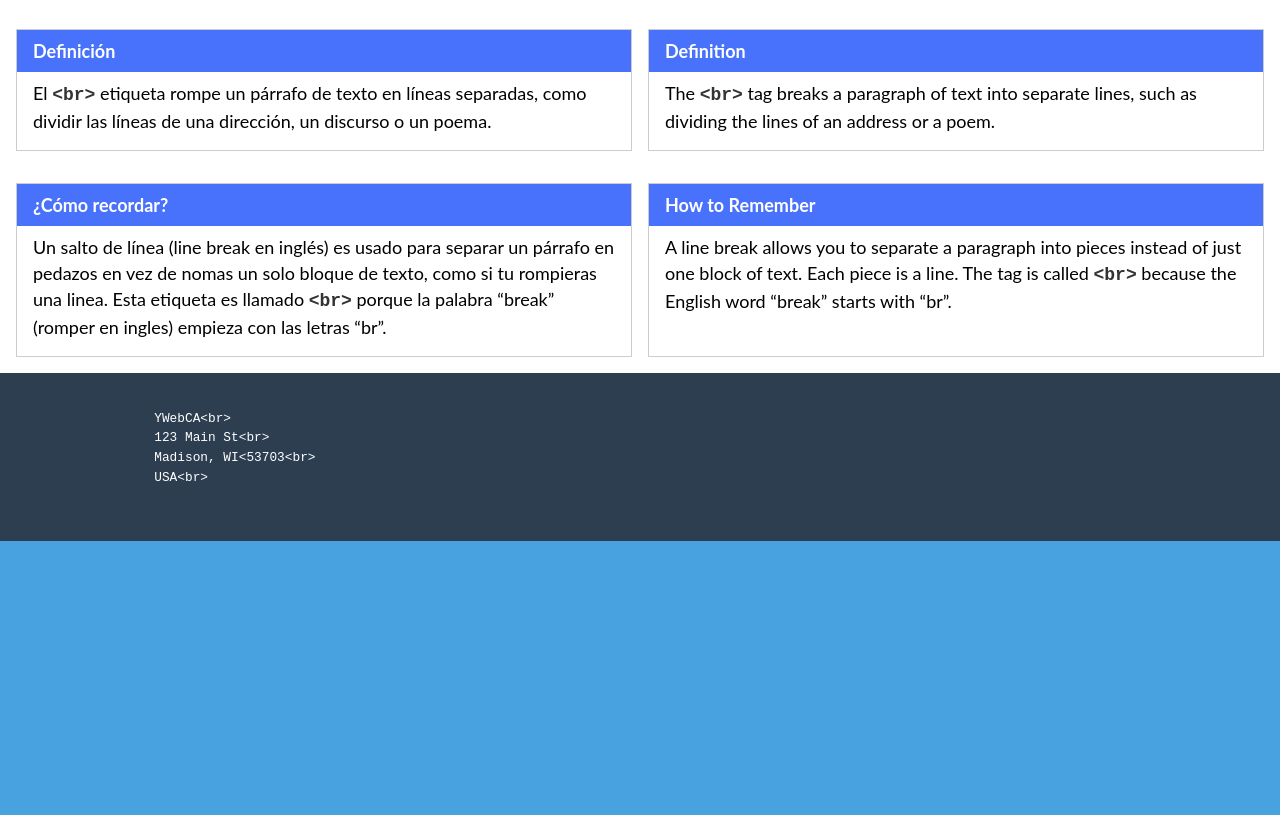
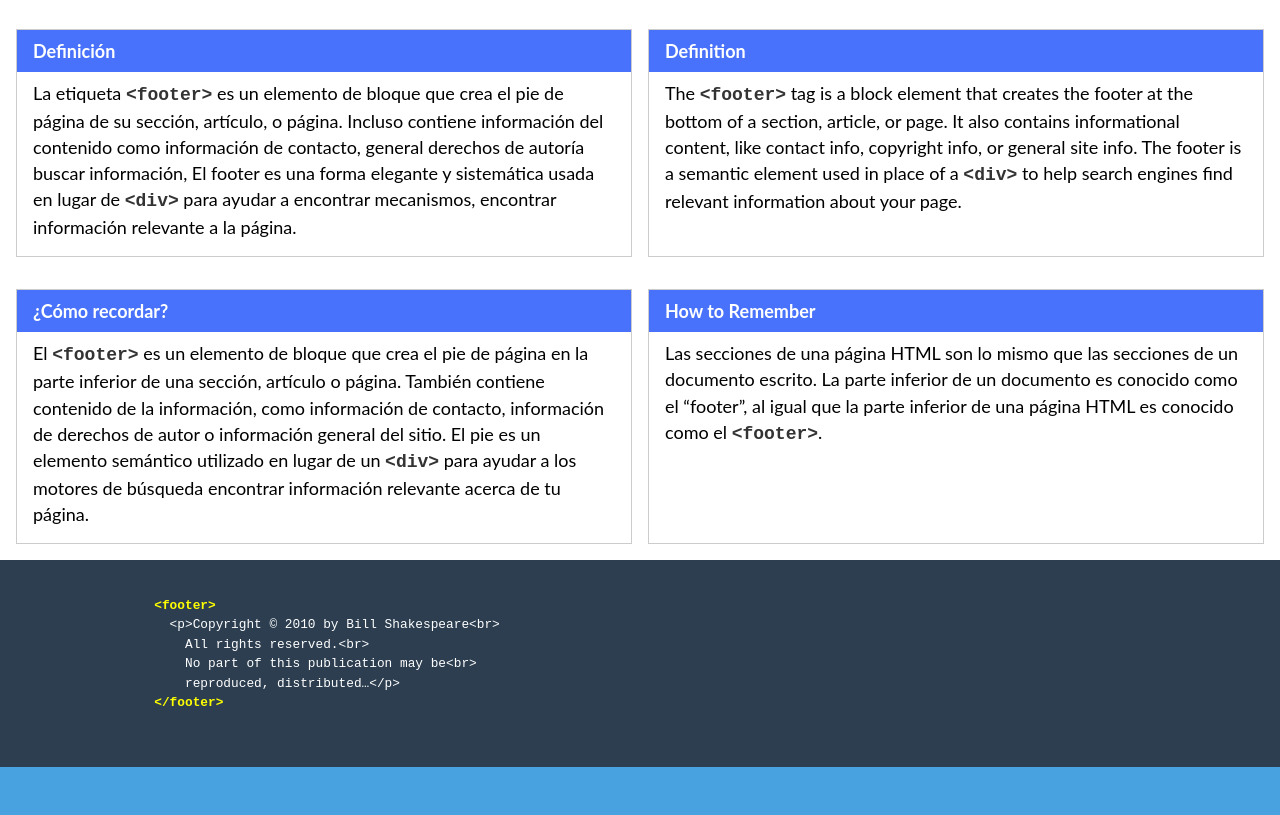
Before and after one commit to LMHT/LMHT.github.io, a plain HTML site: page elements/footer.html in a window 1280 px wide. Shown: the part 122-937 px from the top of the page. Before the commit the page ends 800 px from the top, so only its background shows below. Drawn offline with Linux system fonts and the light colour scheme; files that its build step writes are made by us from their sources.

Commit message:
Adds fade in effect to card, edits content within footer.html, adds empty.html, adds option value of empty.html to dropdown menu, edits CSS for code sample

```diff
--- a/css/style.css
+++ b/css/style.css
@@ -1,26 +1,3 @@
-/*
-
-.site-footer a {
-  color: #ddd;
-  text-decoration: none;
-}
-
-.site-footer a:hover {
-  color: #eee;
-}
-
-.header-meta p {
-  text-align: center;
-}
-
-.definition code, .how-to-remember code {
-  color: #333;
-  font-weight: bold;
-}
-
-.definition .code-example code, .how-to-remember .code-example code {
-  color: white;
-}*/
 
 @import url(http://fonts.googleapis.com/css?family=Source+Sans+Pro:700,300,300italic|Roboto+Mono);
 
@@ -39,6 +16,7 @@ body {
 
 .searchlabel {
   text-align: center;
+  color: white;
 }
 
 .droplist {
--- a/elements/footer.html
+++ b/elements/footer.html
@@ -20,7 +20,7 @@
         <div class="base-words">
           <div class="base-word-line">
             <!-- Strong includes the base word in english -->
-            English base word: <strong>(Line)Footer</strong>
+            English base word: <strong>Footer</strong>
           </div>
           <div class="base-word-line">
             <!-- Strong includes the base word in spanish -->
@@ -31,11 +31,11 @@
       <div class="definition">
         <div class="definition-box definition-spanish">
           <h4>Definici&oacute;n</h4>
-          <p>El <code>&lt;br></code> etiqueta rompe un párrafo de texto en líneas separadas, como dividir las líneas de una dirección, un discurso o un poema.</p>
+          <p>La etiqueta <code>&lt;footer></code> es un elemento de bloque que crea el pie de página de su sección, artículo, o página. Incluso contiene información del contenido como información de contacto, general derechos de autoría buscar información, El footer es una forma elegante y sistemática usada en lugar de <code>&lt;div></code> para ayudar a encontrar mecanismos, encontrar información relevante a la página.</p>
         </div>
         <div class="definition-box definition-english">
           <h4>Definition</h4>
-          <p>The <code>&lt;br></code> tag breaks a paragraph of text into separate lines, such as dividing the lines of an address or a poem.</p>
+          <p>The <code>&lt;footer></code> tag is a block element that creates the footer at the bottom of a section, article, or page. It also contains informational content, like contact info, copyright info, or general site info. The footer is a semantic element used in place of a <code>&lt;div></code> to help search engines find relevant information about your page. </p>
         </div>
       </div>
         <div class="how-to-remember">
@@ -43,22 +43,24 @@
             <!-- Spanish block heading; no editing needed-->
             <h4>&iquest;C&oacute;mo recordar?</h4>
             <!-- Mnemonic Aid in Spanish -->
-            <p>Un salto de línea (line break en inglés) es usado para separar un párrafo en pedazos en vez de nomas un solo bloque de texto, como si tu rompieras una linea. Esta etiqueta es llamado <code>&lt;br></code> porque la palabra “break” (romper en ingles) empieza con las letras “br”.</p>
+            <p>El <code>&lt;footer></code> es un elemento de bloque que crea el pie de página en la parte inferior de una sección, artículo o página. También contiene contenido de la información, como información de contacto, información de derechos de autor o información general del sitio. El pie es un elemento semántico utilizado en lugar de un <code>&lt;div></code> para ayudar a los motores de búsqueda encontrar información relevante acerca de tu página.</p>
           </div>
         <div class="how-to-remember-box how-to-remember-english">
           <!-- English block heading; no editing needed-->
           <h4>How to Remember</h4>
           <!-- Mnemonic Aid in English -->
-          <p>A line break allows you to separate a paragraph into pieces instead of just one block of text. Each piece is a line. The tag is called <code>&lt;br></code> because the English word “break” starts with “br”.</p>
+          <p>Las secciones de una página HTML son lo mismo que las secciones de un documento escrito. La parte inferior de un documento es conocido como el “footer”, al igual que la parte inferior de una página HTML es conocido como el <code>&lt;footer></code>.</p>
         </div>
       </div>
       <!-- <code> contains the code example. Use strong to select the keyword/ specific tag -->
       <pre class="code-example">
                 <code>
-                  YWebCA&lt;br>
-                  123 Main St&lt;br>
-                  Madison, WI&lt;53703&lt;br>
-                  USA&lt;br>
+                  <strong>&lt;footer></strong>
+                    &lt;p>Copyright © 2010 by Bill Shakespeare&lt;br>
+                      All rights reserved.&lt;br>
+                      No part of this publication may be&lt;br>
+                      reproduced, distributed…&lt;/p>
+                  <strong>&lt;/footer></strong>
                 </code>
               </pre>
     </article>
```
Also changed, not shown: elements/empty.html (added, +2 -0 lines), index.html (+2 -1 lines), js/scripts.js (+14 -3 lines).
